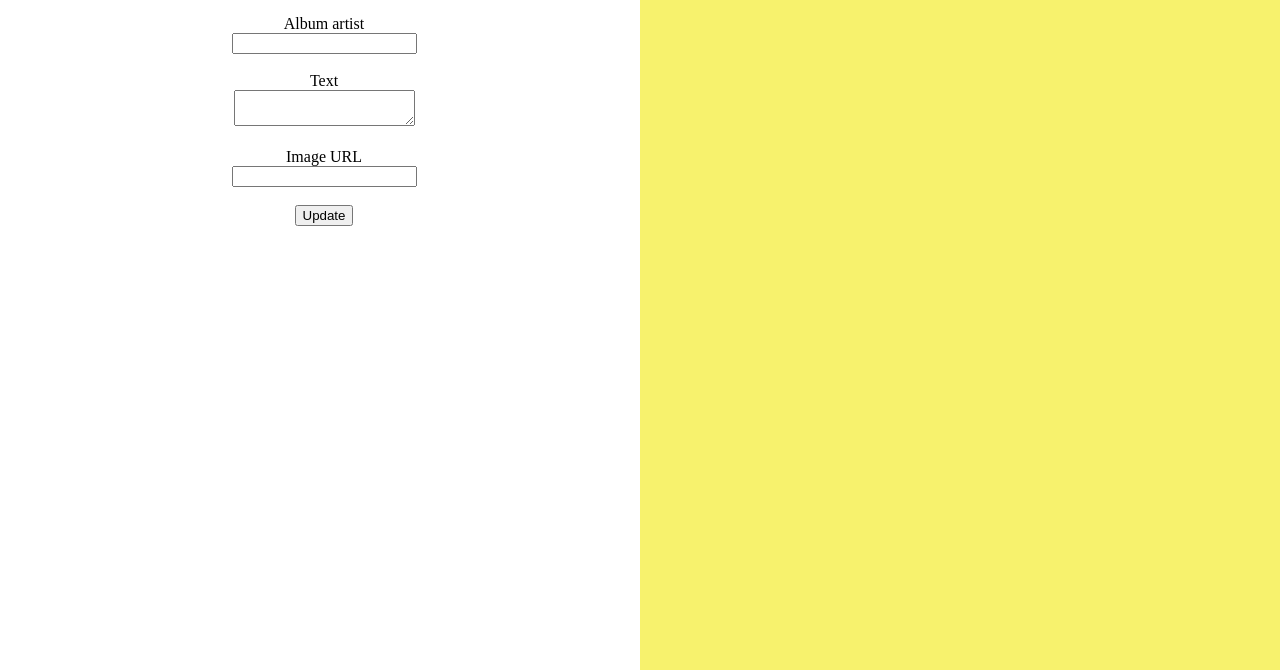
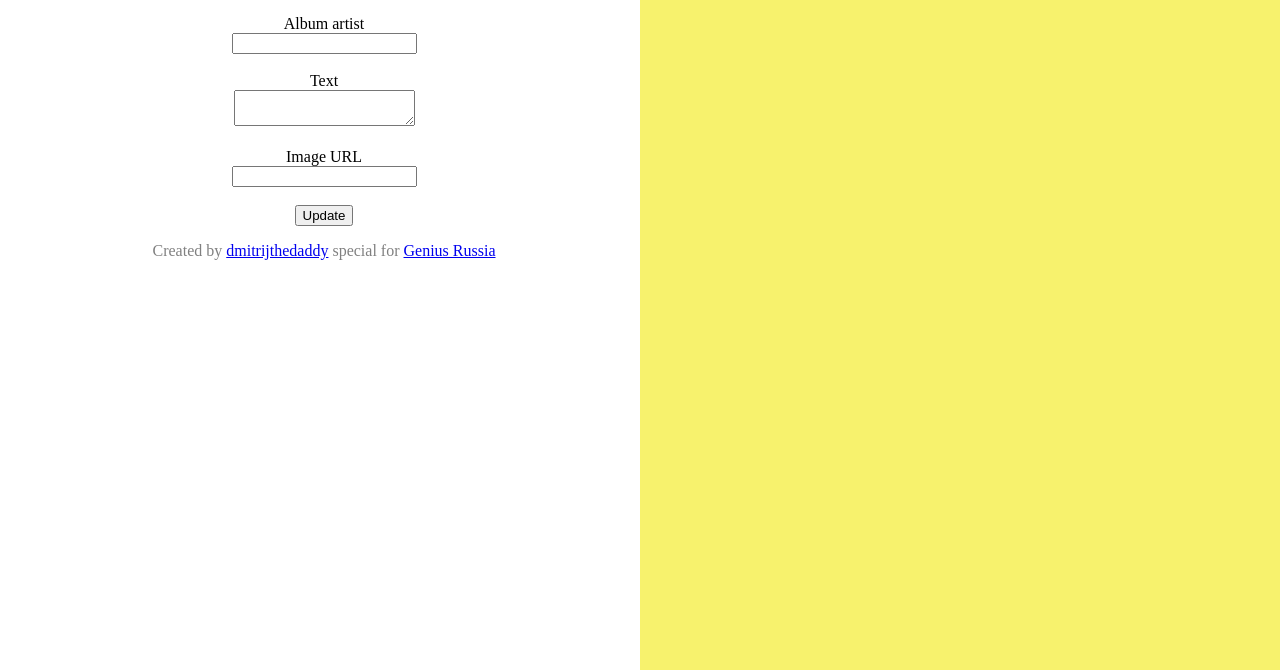
Before and after one commit to dmitrijthedaddy/genius-image-helper, a plain HTML site: page index.html in a window 1280 px wide. Shown: the part 130-800 px from the top of the page. Drawn offline with Linux system fonts and the light colour scheme.

Commit message:
add "about" & delete useless p.button styling

```diff
--- a/index.html
+++ b/index.html
@@ -10,10 +10,8 @@
                 text-align: center;
             }
 
-            p.button {
-                margin: 5px; padding: 5px;
-                border: 1px solid black;
-                width: fit-content; height: fit-content;
+            p#about {
+                color: grey;
             }
 
             @font-face {
@@ -54,6 +52,7 @@
 
                     <input type="button" value="Update" id="update_button">
                 </form>
+                <p id="about">Created by <a href="https://github.com/dmitrijthedaddy">dmitrijthedaddy</a> special for <a href="https://vk.com/geniusrusmusic">Genius Russia</a></p>
             </div>
             <div class="space">
                 <p><canvas id="canvas"></canvas></p>
```
